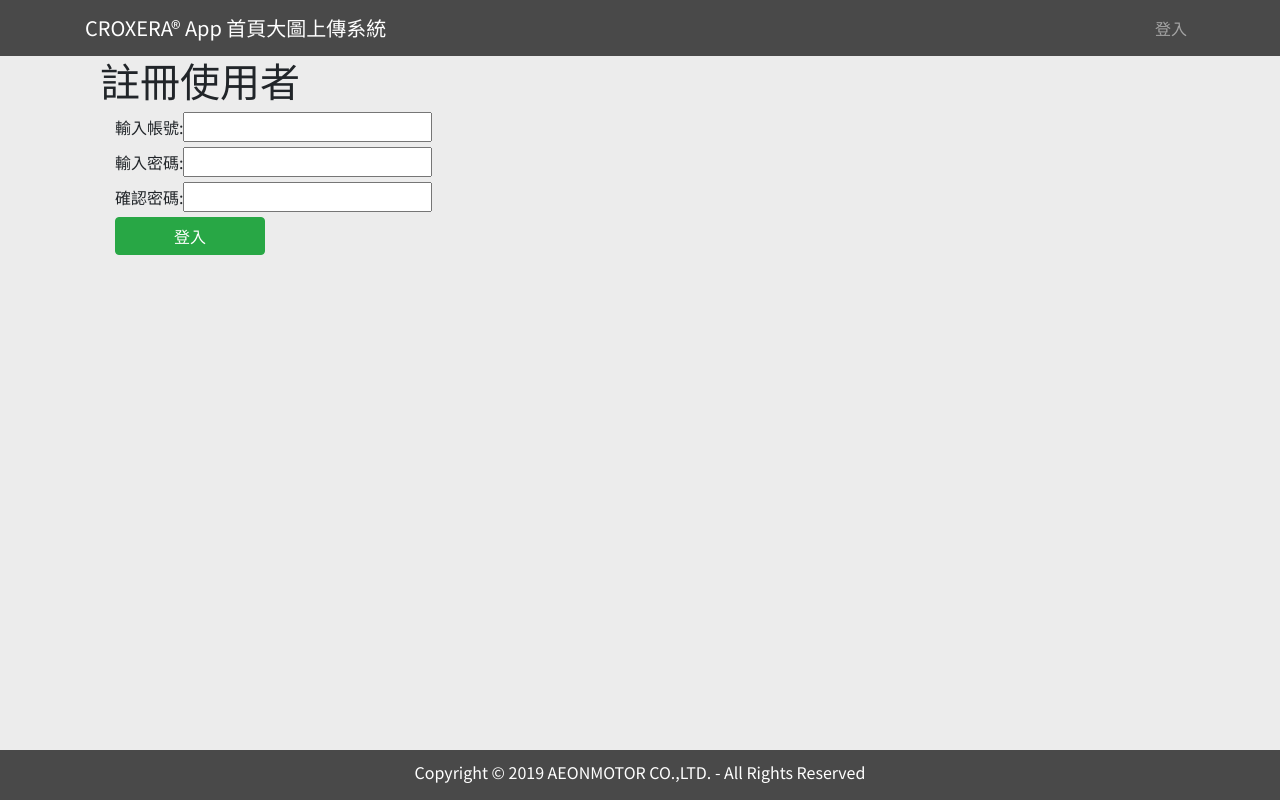
After one commit to eddieciou/my-web-flask, a Flask app: page /register in a window 1280 px wide. The commit adds this page. Run offline with Flask 2, Linux system fonts and the light colour scheme; some libraries are stand-ins or nearby versions.

Commit message:
test register user

```diff
--- a/app/modules/auth/__init__.py
+++ b/app/modules/auth/__init__.py
@@ -1,6 +1,7 @@
-from .resources import Login, Logout
+from .resources import Login, Logout, Register
 
 
 def register_resources(api):
     api.add_resource(Login, '/login')
     api.add_resource(Logout, '/logout')
+    api.add_resource(Register, '/register')
--- a/app/modules/auth/form.py
+++ b/app/modules/auth/form.py
@@ -1,8 +1,24 @@
 from flask_wtf import FlaskForm
-from wtforms import StringField, PasswordField
-from wtforms.validators import DataRequired
+from wtforms import StringField, PasswordField, ValidationError
+from wtforms.validators import DataRequired, Length, Regexp, EqualTo
+from .models import User
 
 
 class LoginForm(FlaskForm):
     username = StringField('帳號 :&nbsp', validators=[DataRequired()])
     password = PasswordField('密碼 :&nbsp', validators=[DataRequired()])
+
+
+class RegistrationForm(FlaskForm):
+    username = StringField('輸入帳號:', validators=[
+        DataRequired(),
+        Length(1, 2),
+        Regexp('^[A-Za-z][A-Za-z0-9_.]*$', 0, 'Usernames must have only letters, numbers, dots or underscores')])
+    password = PasswordField('輸入密碼:', validators=[
+        DataRequired(), EqualTo('password2', message='Passwords must match.')])
+    password2 = PasswordField('確認密碼:', validators=[DataRequired()])
+
+    # 自訂驗證函式
+    def validate_username(self, field):
+        if User.query.filter_by(username=field.data).first():
+            raise ValidationError('Username already in use.')
--- a/app/modules/auth/resources.py
+++ b/app/modules/auth/resources.py
@@ -2,13 +2,14 @@ from flask_restful import Resource
 from flask import render_template, make_response, redirect, url_for, flash, request
 from flask_login import login_user, logout_user
 from .models import User
-from .form import LoginForm
+from .form import LoginForm, RegistrationForm
+from app.extenstions.sql_conn import db
 
 
 class Login(Resource):
     def get(self):
         form = LoginForm()
-        return make_response(render_template('login.html', form=form))
+        return make_response(render_template('auth/login.html', form=form))
 
     def post(self):
         form = LoginForm()
@@ -21,7 +22,7 @@ class Login(Resource):
                 next = url_for('dashboard')
             return redirect(next)
         flash('登入失敗，請檢查帳號與密碼')
-        return make_response(render_template('login.html', form=form))
+        return make_response(render_template('auth/login.html', form=form))
 
 
 class Logout(Resource):
@@ -29,4 +30,21 @@ class Logout(Resource):
         logout_user()
         flash('使用者已登出')
         form = LoginForm()
-        return make_response(render_template('login.html', form=form))
+        return make_response(render_template('auth/login.html', form=form))
+
+
+class Register(Resource):
+    def get(self):
+        form = RegistrationForm()
+        return make_response(render_template('auth/register.html', form=form))
+
+    def post(self):
+        form = RegistrationForm()
+        user = User()
+        user.username = form.username.data
+        user.password = form.password.data
+        user.role_id = 1
+        db.session.add(user)
+        db.session.commit()
+        flash('註冊成功')
+        return {'fef': 'rfrg'}
--- a/templates/login.html
+++ b/templates/auth/login.html
@@ -8,7 +8,7 @@
         <div class="card card-outline-secondary my-4">
             <div class="card-body">
                 <h5 class="card-title">使用者登入</h5>
-                <form method="post" action="/login" class="form-group">
+                <form method="post" action="{{ url_for('login') }}" class="form-group">
                     <div class="row">
                         <div>
                             {{ form.username.label }}{{ form.username }}
--- /dev/null
+++ b/templates/auth/register.html
@@ -0,0 +1,19 @@
+{% extends 'base.html' %}
+
+{% block title %}註冊使用者{% endblock %}
+
+{% block main %}
+    <div class="container">
+        <div class="page-header">
+            <h1>註冊使用者</h1>
+        </div>
+        <form method="post" action="{{ url_for('register') }}" class="form-group">
+            <div class="col">{{ form.username.label }}{{ form.username }}</div>
+            <div class="col">{{ form.password.label }}{{ form.password }}</div>
+            <div class="col">{{ form.password2.label }}{{ form.password2 }}</div>
+            <div class="col-2">
+                <button type="submit" class="btn btn-success col">登入</button>
+            </div>
+        </form>
+    </div>
+{% endblock %}
```
